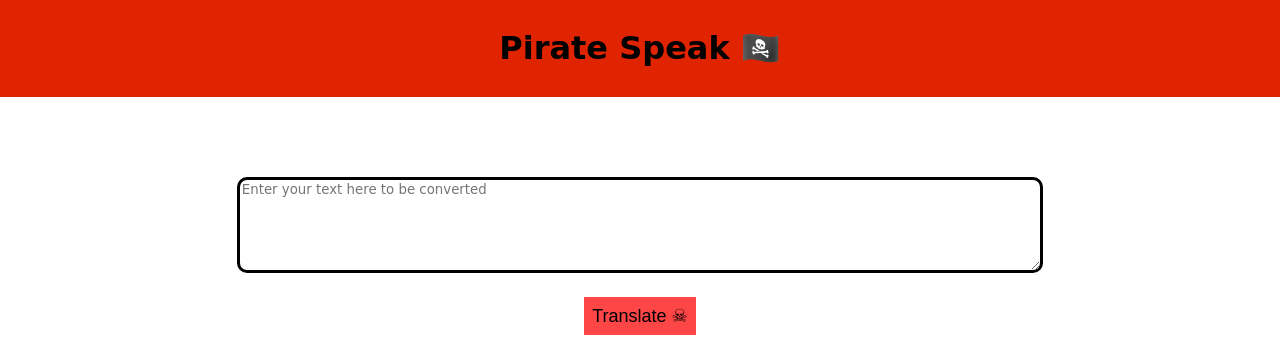
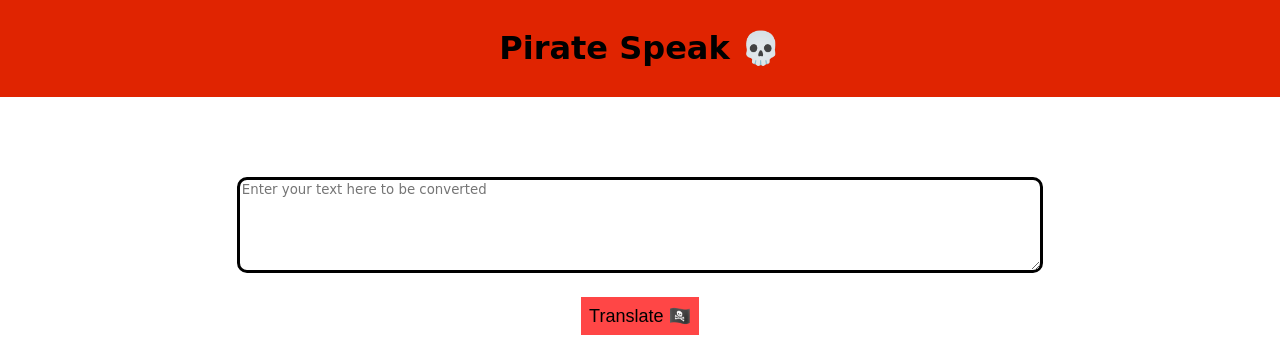
Before and after one commit to Tanmay-s55/Pirate-Speak, a plain HTML site: page index.html in a window 1280 px wide. Shown: the top 356 px of the page. Drawn offline with Linux system fonts and the light colour scheme; a web font is replaced by a local one.

Commit message:
Update index.html

```diff
--- a/index.html
+++ b/index.html
@@ -8,14 +8,14 @@
 <body>
     <header class="header primary">
         <div class="heading">
-           <h1> Pirate Speak 🏴‍☠️ </h1>
+           <h1> Pirate Speak 💀 </h1>
         </div>
     </header>
 
     <section class="container">
         <div class="input-box">
             <textarea id="input-text" placeholder="Enter your text here to be converted"></textarea>
-            <input type="button" id="translate-btn" value="Translate ☠">
+            <input type="button" id="translate-btn" value="Translate 🏴‍☠️">
             <div id="output">
                 <textarea id="output-text" placeholder="Your output will come here"></textarea>
             </div>
```
